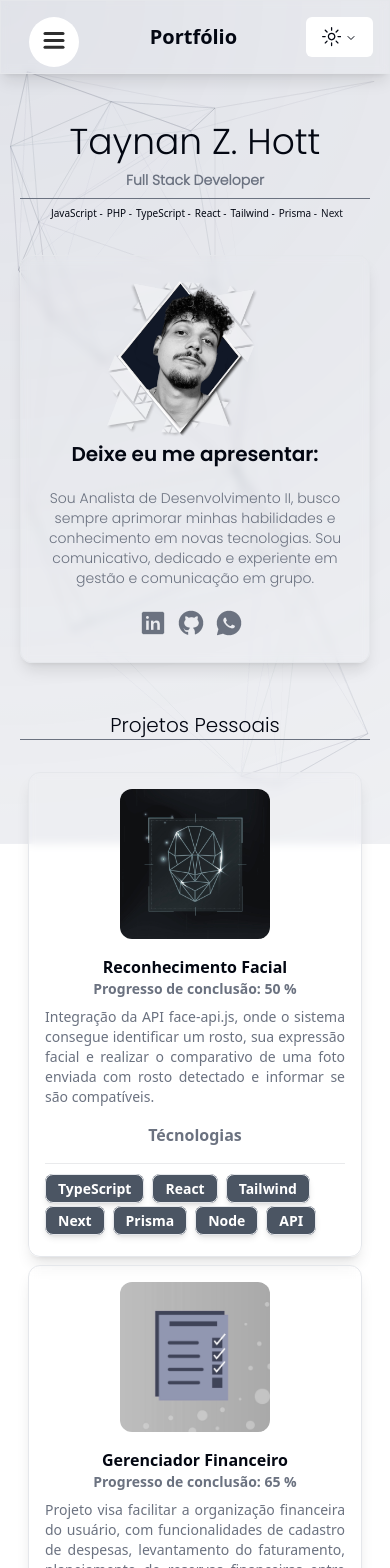
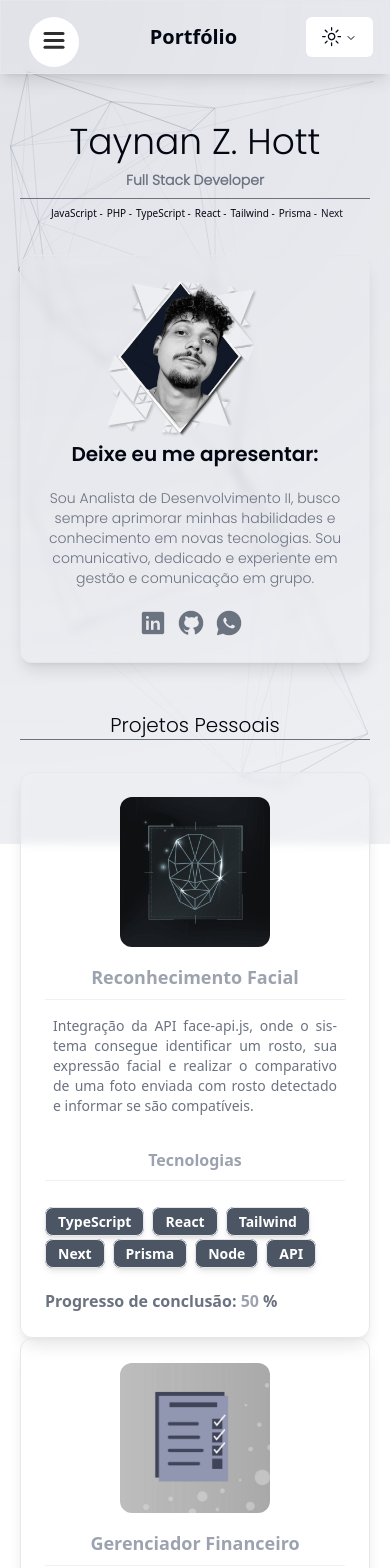
Before and after one commit to taynanhott/portfolio, a Next.js app: page /home in a window 390 px wide. Shown: the top 1568 px of the page. Built offline with nearby package versions, Linux system fonts and the light colour scheme.

Commit message:
fix error layout

```diff
--- a/src/components/Html/Body/Experience/experience.tsx
+++ b/src/components/Html/Body/Experience/experience.tsx
@@ -61,6 +61,7 @@ function Card({ cards }) {
                     whileInView={{ opacity: 1, y: 0 }}
                     exit={{ opacity: 1, y: 0 }}
                     transition={{ duration: 0.5 }}
+                    viewport={{ once: true }}
                 >
                     <div className="lg:grid grid-cols-[40px,1fr] gap-4 md:gap-10">
                         <div className="flex flex-col items-center gap-4">
@@ -85,12 +86,12 @@ function Card({ cards }) {
                                     target="_blank"
                                     rel="noreferrer"
                                     className="text-gray-500 hover:text-inherit transition-colors">@{card.title}</a>
-                                <h4 className="font-bold">{card.office}</h4>
-                                <span className="text-gray-500 font-semibold">{card.datain} até {card.dataout == undefined ? `atualmente` : card.dataout}</span>
-                                <p className="text-gray-500 text-justify hyphens-auto">{card.text}</p>
+                                <h4 className="font-bold pointer-events-none">{card.office}</h4>
+                                <span className="text-gray-500 font-semibold pointer-events-none">{card.datain} até {card.dataout == undefined ? `atualmente` : card.dataout}</span>
+                                <p className="text-gray-500 text-justify hyphens-auto pointer-events-none">{card.text}</p>
                             </div>
-                            <p className=" mb-3 mt-6 font-semibold">Competências<div className="w-full border-b border-current opacity-15 p-2"></div></p>
-                            <div className="flex gap-x-2 gap-y-3 flex-wrap mb-8">
+                            <p className=" mb-3 mt-6 font-semibold pointer-events-none">Competências<div className="w-full border-b border-current opacity-15 p-2"></div></p>
+                            <div className="flex gap-x-2 gap-y-3 flex-wrap mb-8 pointer-events-none">
                                 {card.tech.map((attribute: string, index: number) => (
                                     <motion.span
                                         key={`tech-${index}`}
@@ -98,6 +99,7 @@ function Card({ cards }) {
                                         initial={{ opacity: 0, scale: 0 }}
                                         exit={{ opacity: 1, scale: 1 }}
                                         transition={{ duration: 0.5, delay: index * 0.1 }}
+                                        viewport={{ once: true }}
                                     >
                                         <span className="border rounded-lg font-bold shadow-md p-4 text-sm py-1 px-3">{attribute}</span>
                                     </motion.span>
--- a/src/components/Html/Body/Project/project.tsx
+++ b/src/components/Html/Body/Project/project.tsx
@@ -35,14 +35,14 @@ const components: { index: number; title: string; image: string; href: string; p
 function CardProject({ components }) {
     const listCard = components.map((component: any) => {
         return (
-            <div key={component.index} className="m-2 p-4 border rounded-xl lg:hover:scale-105 backdrop-blur-sm shadow-lg lg:hover:bg-white">
+            <div key={component.index} className="p-6 border hover:z-40 rounded-xl lg:hover:scale-105 backdrop-blur-sm lg:hover:backdrop-blur-md shadow-lg lg:hover:backdrop-brightness-125 transition ease-in-out delay-150 hover:-translate-y-1 hover:scale-105 duration-700">
 
                 <a href={component.href}
                     target="_blank"
                     rel="noreferrer"
                     className=""
                 >
-                    <div className="lg:grid grid-cols-6 gap-4 md:gap-10">
+                    <div className="lg:grid grid-cols-6">
                         <div className="flex flex-col items-center col-span-6">
                             <div className="">
                                 <Image
@@ -55,16 +55,15 @@ function CardProject({ components }) {
                                 />
                             </div>
                         </div>
-                        <div className="col-span-6 pt-4 lg:pt-0 text-center">
-                            <h1 className="font-bold">{component.title}</h1>
-                            <div className="flex flex-col gap-2 text-sm sm:text-base">
-                                <h4 className="font-bold text-gray-500">Progresso de conclusão: {component.progress} %</h4>
+                        <div className="col-span-6 text-center">
+                            <h1 className="font-bold text-lg pb-2 mt-4 text-gray-400">{component.title}<div className="w-full border-b border-gray-400 opacity-15 p-1"></div></h1>
+                            <div className="flex flex-col text-sm sm:text-base p-2 mb-2">
                                 <p className="text-gray-500 text-justify hyphens-auto">{component.text}</p>
                             </div>
                         </div>
                         <div className="col-span-6 text-gray-500 pt-4 lg:pt-0">
-                            <p className="mb-3 text-center font-semibold">Técnologias<div className="w-full border-b border-current opacity-15 p-2"></div></p>
-                            <div className="flex gap-x-2 gap-y-2 flex-wrap mb-2">
+                            <p className="mb-3 text-center font-semibold text-gray-400">Tecnologias<div className="w-full border-b border-current opacity-15 p-1"></div></p>
+                            <div className="flex gap-x-2 gap-y-2 py-4 flex-wrap mb-2">
                                 {component.tech.map((attribute: string, index: number) => (
                                     <motion.span
                                         key={`tech-${index}`}
@@ -72,11 +71,13 @@ function CardProject({ components }) {
                                         initial={{ opacity: 0, scale: 0 }}
                                         exit={{ opacity: 1, scale: 1 }}
                                         transition={{ duration: 0.5, delay: index * 0.1 }}
+                                        viewport={{ once: true }}
                                     >
                                         <span key={`attribute-` + index} className="text-white bg-gray-600 border rounded-lg font-bold shadow-md p-4 text-sm py-1 px-3">{attribute}</span>
                                     </motion.span>
                                 ))}
                             </div>
+                            <h4 className="font-bold text-gray-500">Progresso de conclusão: <p className="inline-block text-gray-400">{component.progress}</p> %</h4>
                         </div>
                     </div>
                 </a>
@@ -92,7 +93,7 @@ export default function Project() {
             <div className="flex justify-center text-xl font-poppins text-center pointer-events-none border-b border-gray-500 border-current mb-8">
                 <h1>Projetos Pessoais</h1>
             </div>
-            <div className="lg:grid grid-cols-2">
+            <div className="lg:grid grid-cols-2 gap-4">
                 <CardProject components={components} />
             </div>
         </div>
--- a/src/components/Html/Footer/footer.tsx
+++ b/src/components/Html/Footer/footer.tsx
@@ -4,7 +4,7 @@ import ParallaxText from '@/components/Resources/LabelAnimate/animate';
 
 export function Footer() {
     return (
-        <div className="relative mb-12 pointer-events-none mt-12 lg:mt-24">
+        <div className="relative mb-12 pointer-events-none mt-4">
             <ParallaxText baseVelocity={5}>ESTUDOS PROJETOS ESTUDOS PROJETOS</ParallaxText>
             <ParallaxText baseVelocity={-5}>EXPERIENCIAS PROFISSIONAIS EXPERIENCIAS PROFISSIONAIS</ParallaxText>
         </div>
```
Lines whose indentation alone changed are shown as unchanged.
